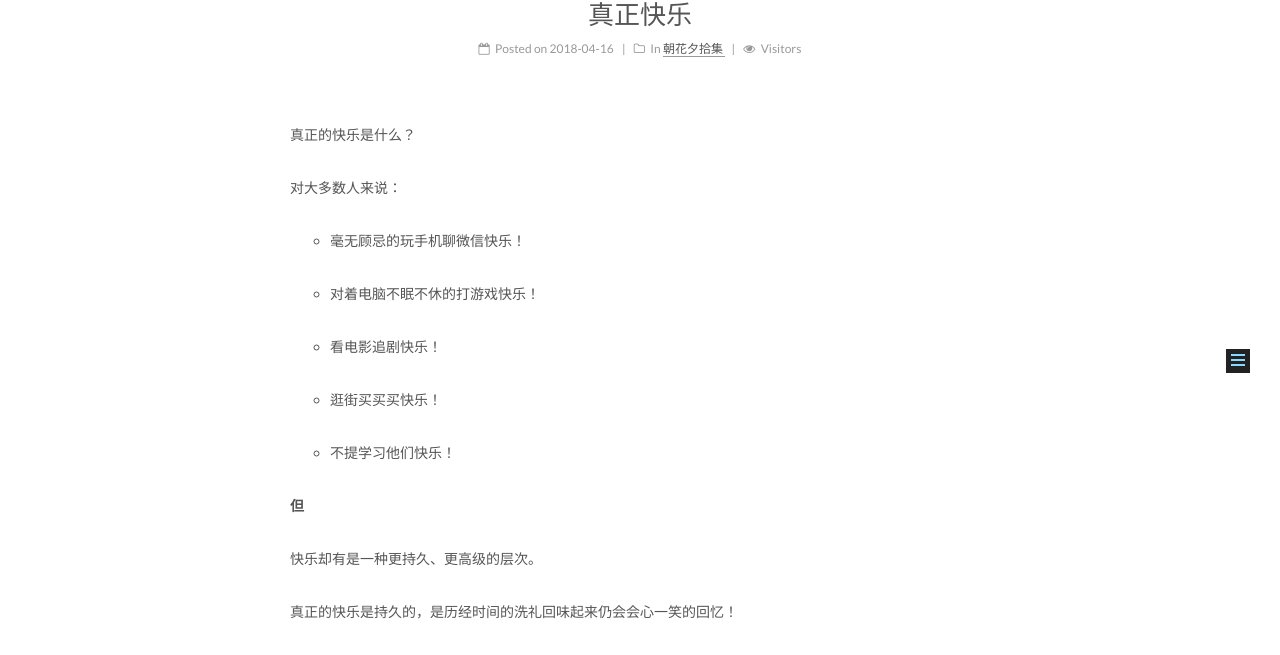
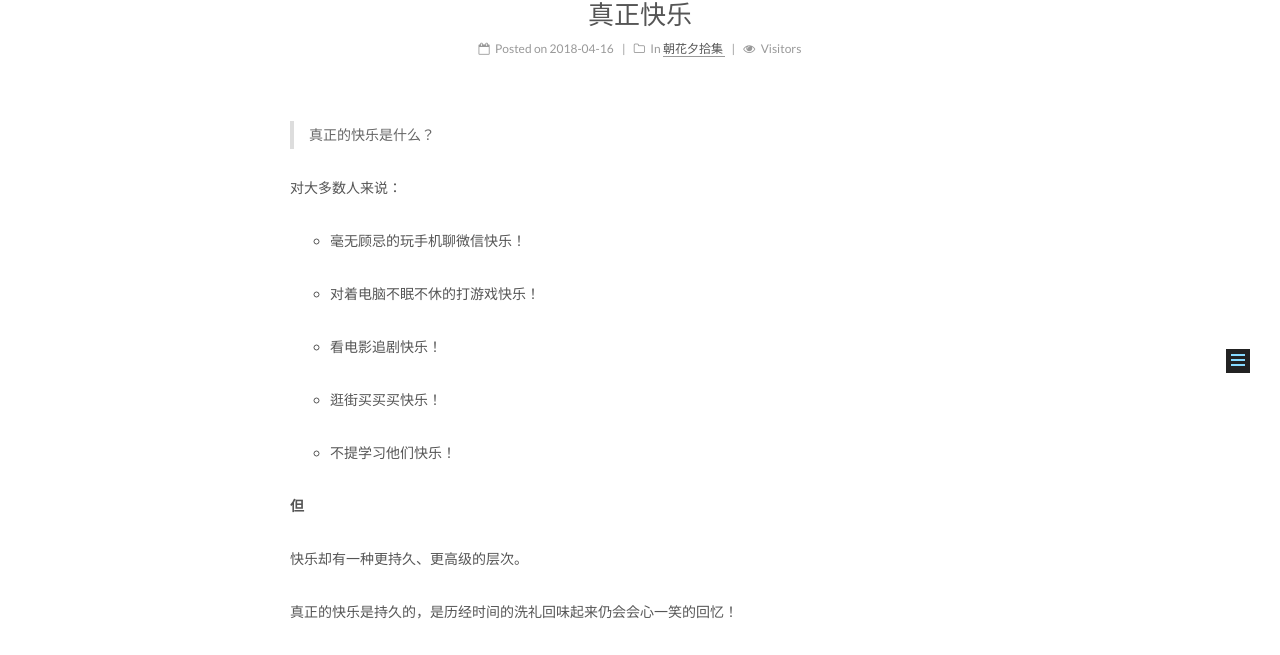
Before and after one commit to CircleZ3791117/CircleZ3791117.github.io, a Jekyll site: the page built from _posts/2018-04-16-TrueHappiness.md, in a window 1280 px wide. Shown: the part 482-1137 px from the top of the page. Built offline with Jekyll 4.4.1, drawn with Linux system fonts in a browser that asks for light colours; comment, search, counter and statistics services are not loaded.

Commit message:
modify some details

```diff
--- a/_posts/2018-04-16-TrueHappiness.md
+++ b/_posts/2018-04-16-TrueHappiness.md
@@ -7,7 +7,7 @@ tags:
 categories: 朝花夕拾集
 ---
 
-真正的快乐是什么？
+> 真正的快乐是什么？
 
 对大多数人来说：
 
@@ -23,7 +23,7 @@ categories: 朝花夕拾集
 
 **但**
 
-快乐却有是一种更持久、更高级的层次。
+快乐却有一种更持久、更高级的层次。
 
 真正的快乐是持久的，是历经时间的洗礼回味起来仍会会心一笑的回忆！
 
```
